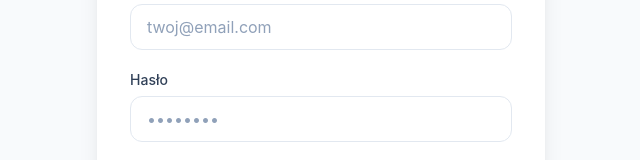
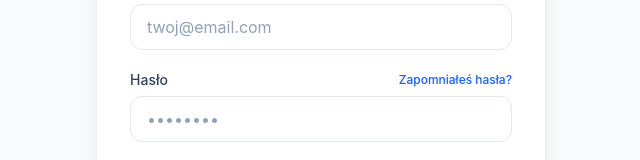
Before and after one commit to MariuszGawron/traveler-app, a React (Vite) app: page / in a window 1280 px wide. Shown: the part 372-532 px from the top of the page, without its empty margins (319-959 px from the left). Built offline with nearby package versions, Linux system fonts and the light colour scheme.

Commit message:
Poprawienie funkcji zaproszeń.

```diff
--- a/src/App.jsx
+++ b/src/App.jsx
@@ -38,6 +38,16 @@ function App() {
     return () => subscription.unsubscribe();
   }, [setSession]);
 
+  const [showPasswordSetup, setShowPasswordSetup] = useState(() => localStorage.getItem('mustSetPassword') === 'true');
+
+  useEffect(() => {
+    // Sync state if it changes
+    if (mustSetPassword && !localStorage.getItem('mustSetPassword')) {
+      setMustSetPassword(false);
+      setShowPasswordSetup(false);
+    }
+  }, [mustSetPassword]);
+
   if (loading) {
     return (
       <div className="min-h-screen bg-slate-50 dark:bg-zinc-950 flex items-center justify-center transition-colors">
@@ -46,18 +56,29 @@ function App() {
     );
   }
 
-  if (session && mustSetPassword) {
   return (
+    <>
+      {session ? (
+        <Dashboard
+          mustSetPassword={mustSetPassword}
+          onOpenPasswordSetup={() => setShowPasswordSetup(true)}
+        />
+      ) : (
+        <Auth />
+      )}
+
+      {session && showPasswordSetup && (
         <ForcePasswordSetup
           onComplete={() => {
             localStorage.removeItem('mustSetPassword');
             setMustSetPassword(false);
+            setShowPasswordSetup(false);
           }}
+          onCancel={() => setShowPasswordSetup(false)}
         />
+      )}
+    </>
   );
 }
 
-  return session ? <Dashboard /> : <Auth />;
-}
-
 export default App;
--- a/src/components/Auth.jsx
+++ b/src/components/Auth.jsx
@@ -11,6 +11,27 @@ export default function Auth() {
 
   const [isLogin, setIsLogin] = useState(true);
   const [name, setName] = useState('');
+
+  const handleResetPassword = async () => {
+    if (!email) {
+      setError('Wpisz swój adres e-mail powyżej, aby zresetować hasło.');
+      return;
+    }
+    try {
+      setLoading(true);
+      setError(null);
+      setSuccessMsg(null);
+      const { error } = await supabase.auth.resetPasswordForEmail(email, {
+        redirectTo: window.location.origin,
+      });
+      if (error) throw error;
+      setSuccessMsg('Na twój adres e-mail wysłano link do resetu hasła.');
+    } catch (err) {
+      setError(err.message);
+    } finally {
+      setLoading(false);
+    }
+  };
 
   const handleSubmit = async (e) => {
     e.preventDefault();
@@ -97,7 +118,18 @@ export default function Auth() {
             </div>
 
             <div>
-              <label className="block text-sm font-medium text-slate-700 dark:text-zinc-300 mb-1.5">Hasło</label>
+              <div className="flex items-center justify-between mb-1.5">
+                <label className="block text-sm font-medium text-slate-700 dark:text-zinc-300">Hasło</label>
+                {isLogin && (
+                  <button
+                    type="button"
+                    onClick={handleResetPassword}
+                    className="text-xs font-medium text-blue-600 dark:text-teal-400 hover:underline focus:outline-none"
+                  >
+                    Zapomniałeś hasła?
+                  </button>
+                )}
+              </div>
               <input
                 type="password"
                 value={password}
--- a/src/components/Dashboard.jsx
+++ b/src/components/Dashboard.jsx
@@ -9,7 +9,7 @@ import ProfileModal from './ProfileModal';
 import SettingsModal from './SettingsModal';
 import packageJson from '../../package.json';
 
-export default function Dashboard() {
+export default function Dashboard({ mustSetPassword, onOpenPasswordSetup }) {
   const { trips, loading, error, createTrip, refetchTrips } = useTrips();
   const { user, signOut } = useStore();
   const [isModalOpen, setIsModalOpen] = useState(false);
@@ -35,7 +35,18 @@ export default function Dashboard() {
   };
 
   return (
-    <div className="min-h-screen font-sans transition-colors duration-200">
+    <div className="min-h-screen font-sans transition-colors duration-200 relative">
+      {mustSetPassword && (
+        <div className="bg-amber-100 dark:bg-amber-900/40 text-amber-800 dark:text-amber-200 px-4 py-3 text-sm flex items-center justify-center text-center">
+          <span>
+            Twoje konto nie ma jeszcze ustawionego hasła.{' '}
+            <button onClick={onOpenPasswordSetup} className="font-semibold underline hover:text-amber-900 dark:hover:text-amber-100 transition-colors">
+              Ustaw hasło teraz
+            </button>
+            , aby uniknąć problemów z logowaniem w przyszłości.
+          </span>
+        </div>
+      )}
       <header className="bg-white dark:bg-zinc-900 border-b border-zinc-200 dark:border-zinc-800 sticky top-0 z-10 transition-colors duration-200">
         <div className="max-w-5xl mx-auto px-4 py-2 flex flex-wrap items-center justify-between gap-y-2 lg:h-16">
           <div className="flex items-center space-x-2 text-teal-600 dark:text-teal-500 w-auto">
--- a/src/components/ForcePasswordSetup.jsx
+++ b/src/components/ForcePasswordSetup.jsx
@@ -2,7 +2,9 @@ import { useState } from 'react';
 import { supabase } from '../lib/supabaseClient';
 import { Loader2, ShieldCheck } from 'lucide-react';
 
-export default function ForcePasswordSetup({ onComplete }) {
+import { X } from 'lucide-react';
+
+export default function ForcePasswordSetup({ onComplete, onCancel }) {
   const [password, setPassword] = useState('');
   const [loading, setLoading] = useState(false);
   const [error, setError] = useState(null);
@@ -29,8 +31,14 @@ export default function ForcePasswordSetup({ onComplete }) {
   };
 
   return (
-    <div className="min-h-screen bg-slate-50 dark:bg-zinc-950 flex items-center justify-center p-4">
-      <div className="max-w-md w-full bg-white dark:bg-zinc-900 rounded-2xl shadow-xl overflow-hidden border border-zinc-200 dark:border-zinc-800">
+    <div className="fixed inset-0 z-[100] bg-black/60 backdrop-blur-sm flex items-center justify-center p-4">
+      <div className="max-w-md w-full bg-white dark:bg-zinc-900 rounded-2xl shadow-xl overflow-hidden border border-zinc-200 dark:border-zinc-800 relative">
+        <button
+          onClick={onCancel}
+          className="absolute top-4 right-4 p-2 text-zinc-400 hover:text-zinc-600 dark:hover:text-zinc-200 rounded-full hover:bg-zinc-100 dark:hover:bg-zinc-800 transition-colors"
+        >
+          <X size={20} />
+        </button>
         <div className="p-8">
           <div className="flex justify-center mb-6">
             <div className="bg-teal-600 p-3 rounded-full text-white">
```
Lines whose indentation alone changed are shown as unchanged.
